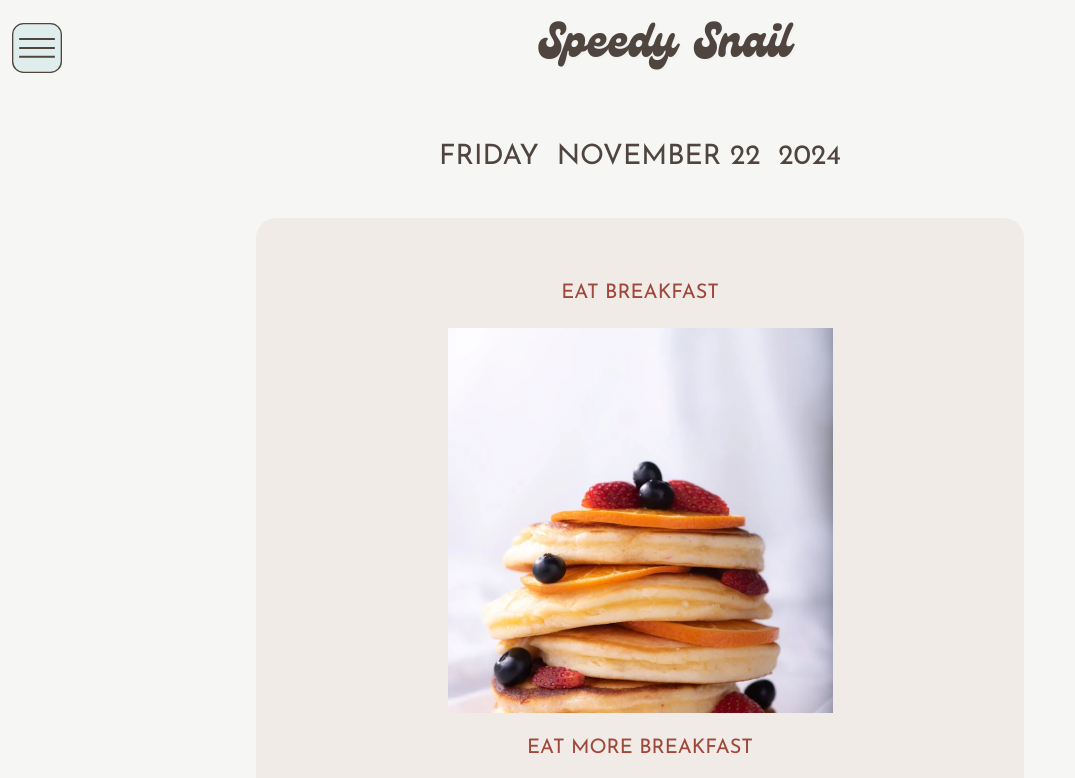
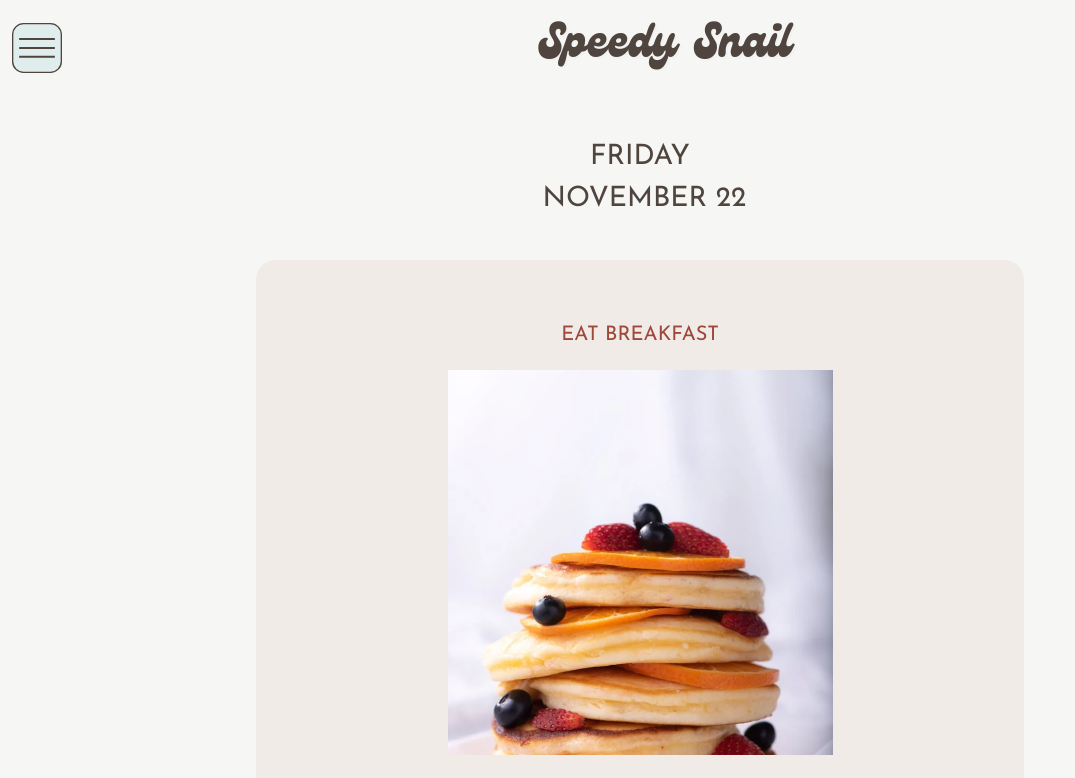
Before and after one commit to antivalse/speedy-snail-react, a React (Vite) app: page /today in a window 1280 px wide. Shown: the top 778 px of the page, without its empty margins (0-1075 px from the left). Built offline with nearby package versions, Linux system fonts and the light colour scheme; no server answers; the database is empty; sample sign-in values are in the browser's storage.

Commit message:
removed year from date on plan page and added whitespace pre-wrap so that the day and date are on separate lines

```diff
--- a/src/pages/protected /PlanPage.tsx
+++ b/src/pages/protected /PlanPage.tsx
@@ -8,11 +8,10 @@ const PlanPage = () => {
   const date = new Date()
     .toLocaleDateString("en-us", {
       weekday: "long",
-      year: "numeric",
       month: "long",
       day: "numeric",
     })
-    .replace(/,/g, "\u00A0"); // Remove commas
+    .replace(/,/g, "\n"); // Remove commas
 
   const testItems = [
     { id: 1, name: "Eat breakfast", image: PlaceholderImg },
@@ -24,7 +23,9 @@ const PlanPage = () => {
   return (
     <>
       <div className="plan-page flex flex-col items-center my-10 ">
-        <h2 className="heading heading--primary mb-10 color-p300">{date}</h2>
+        <h2 className="heading heading--primary mb-10 color-p300 whitespace-pre-wrap text-center">
+          {date}
+        </h2>
         <div className="plan-page__schedule bg-p100 flex flex-col items-center py-10 mb-12">
           <ul className="plan-page__schedule__images">
             {testItems.map((item) => (
```
